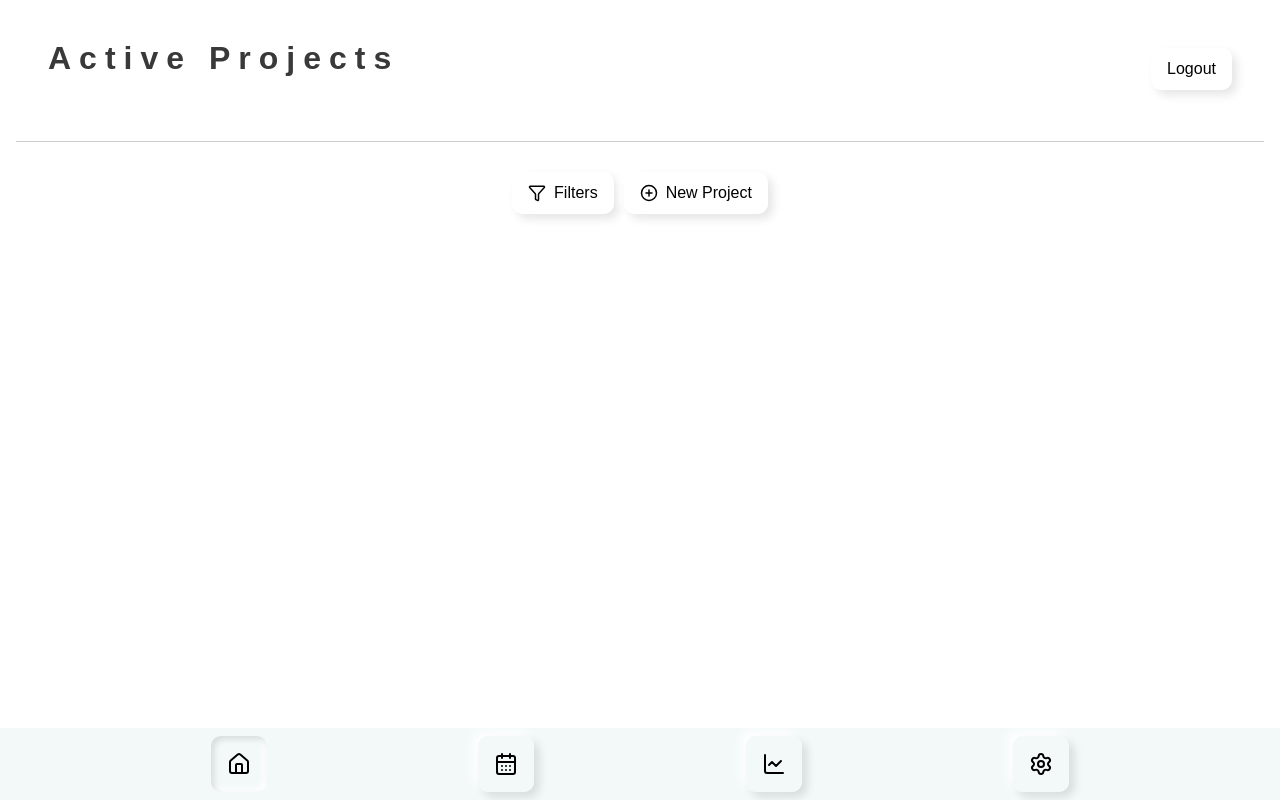
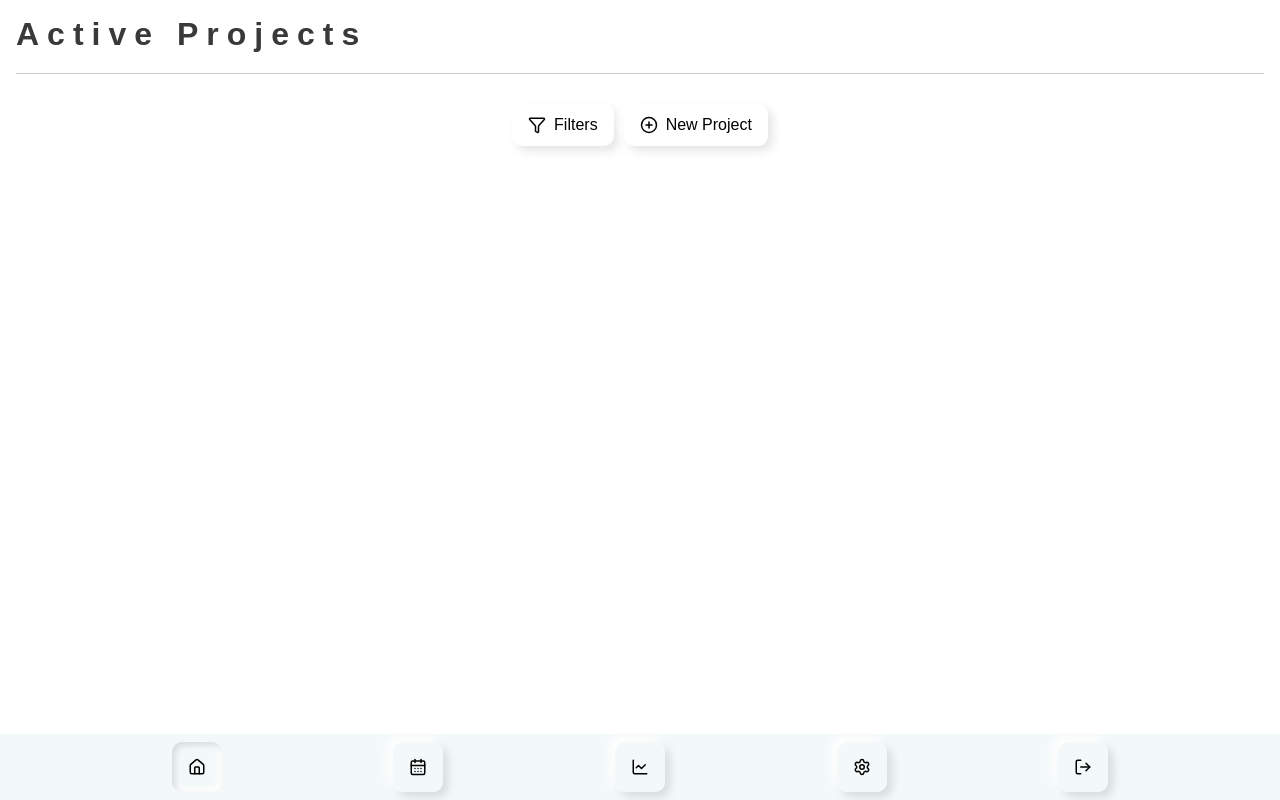
Before and after one commit to vee-b/hooked, a SvelteKit app: page / in a window 1280 px wide. Built offline with nearby package versions, Linux system fonts and the light colour scheme; sample sign-in values are in the browser's storage.

Commit message:
moved the logout button to the navbar

```diff
--- a/src/components/NavBar.svelte
+++ b/src/components/NavBar.svelte
@@ -2,6 +2,7 @@
     import { goto } from '$app/navigation';
     import { Home, ChartLine, CalendarDays, Settings, ChartBar, ChartPie, Filter, Camera, Upload, Clock, PlusCircle, Activity, User, LogOut } from 'lucide-svelte'; // Example icons, adjust as needed
     import { page } from '$app/stores'; // To access the current route
+    import { logoutAccount } from '../controllers/accountsController';
 
     // Subscribe to the page store to reactively track the current path
     let currentPath: string;
@@ -13,6 +14,11 @@
     function isActive(route: string): boolean {
       return currentPath === route;
     }
+
+    // Handle logout on button click
+    const handleLogout = () => {
+      logoutAccount();
+    };
     </script>
 
   <style>
@@ -30,6 +36,26 @@
       font-family: 'Poppins', sans-serif;
     }
 
+    button {
+      display: flex;
+      flex-direction: column;
+      align-items: center;
+      text-decoration: none;
+      color: black;
+      font-size: 0.8rem;
+      padding: 1rem;
+      border: none;
+      border-radius: 10px;
+      background: #f3f9f9fa;
+      box-shadow: 5px 5px 10px rgba(0, 0, 0, 0.123), -5px -5px 10px #ffffff;
+      transition: all 0.3s ease;
+    }
+
+    button:hover,
+    button.active {
+      box-shadow: inset 3px 3px 6px rgba(0, 0, 0, 0.123), inset -3px -3px 6px #ffffff;
+    }
+
     a {
       display: flex;
       flex-direction: column;
@@ -41,16 +67,9 @@
       border: none;
       border-radius: 10px;
       background: #f3f9f9fa;
-      /* box-shadow: 5px 5px 10px #b4d1e3, -5px -5px 10px #ffffff; */
       box-shadow: 5px 5px 10px rgba(0, 0, 0, 0.123), -5px -5px 10px #ffffff;
       transition: all 0.3s ease;
     }
-
-    a span {
-      font-size: 0.8rem;
-      line-height: 1.2; /* Ensures good readability */
-    }
-
 
     a:hover,
     a.active {
@@ -59,23 +78,26 @@
     }
 
     .icon {
-      width: 24px;
-      height: 24px;
+      /* width: 24px;
+      height: 24px; */
       margin-bottom: 0.2rem;
     }
   </style>
 
   <nav>
     <a href="/" class={$page.url.pathname === '/' ? 'active' : ''}>
-      <Home class="icon" />
+      <Home class="icon" size={18} />
     </a>
     <a href="/inactiveProjects" class={$page.url.pathname === '/inactiveProjects' ? 'active' : ''}>
-      <CalendarDays class="icon" />
+      <CalendarDays class="icon" size={18}/>
     </a>
     <a href="/stats" class={$page.url.pathname === '/stats' ? 'active' : ''}>
-      <ChartLine class="icon" />
+      <ChartLine class="icon" size={18}/>
     </a>
     <a href="/settings" class={$page.url.pathname === '/settings' ? 'active' : ''}>
-      <Settings class="icon" />
+      <Settings class="icon" size={18}/>
     </a>
+    <button on:click={handleLogout} class="nav-button">
+      <LogOut class="icon" size={18} />
+    </button>
   </nav>
--- a/src/routes/+page.svelte
+++ b/src/routes/+page.svelte
@@ -15,9 +15,9 @@
   export const projectsList = writable<Project[]>([]);
 
   // Handle logout on button click
-  const handleLogout = () => {
-    logoutAccount();
-  };
+  // const handleLogout = () => {
+  //   logoutAccount();
+  // };
 
   const navigateToNewProject = () => {
     goto('/projectDetails');
@@ -107,14 +107,14 @@
   }
 
   .header-container {
-    display: flex;
+    /* display: flex;
     justify-content: space-between;
     align-items: center;
     padding: 1.5rem 2rem;
     position: relative;
     z-index: 10;
     flex-wrap: wrap;
-    gap: 1rem;
+    gap: 1rem; */
 }
 
 .title {
@@ -125,7 +125,7 @@
 }
 
 
-  .logout-button {
+  /* .logout-button {
     padding: 0.5rem 1rem;
     font-weight: 500;
     background: #ffffff;
@@ -136,7 +136,7 @@
 
   .logout-button:hover {
     box-shadow: inset 3px 3px 6px rgba(0, 0, 0, 0.1), inset -3px -3px 6px #ffffff;
-  }
+  } */
 
   .button {
     display: flex;
@@ -304,10 +304,10 @@
 <div class="home">
 
   <div class="header-container">
+    <!-- <button class="button logout-button" on:click={handleLogout}>
+      Logout
+    </button> -->
     <h1 class="title">Active Projects</h1>
-    <button class="button logout-button" on:click={handleLogout}>
-      Logout
-    </button>
   </div>
 
   <div class="divider"></div>
--- a/src/routes/inactiveProjects/+page.svelte
+++ b/src/routes/inactiveProjects/+page.svelte
@@ -16,9 +16,9 @@
   export const projectsList = writable<Project[]>([]);
 
   // Handle logout on button click
-  const handleLogout = () => {
-    logoutAccount();
-  };
+  // const handleLogout = () => {
+  //   logoutAccount();
+  // };
 
   const fetchProjects = async () => {
   try {
@@ -116,10 +116,11 @@
   font-size: 2rem;
   letter-spacing: 8px;
   margin: 0;
+  margin: 2rem 0 1rem;
 }
 
 
-  .logout-button {
+  /* .logout-button {
     padding: 0.5rem 1rem;
     font-weight: 500;
     background: #ffffff;
@@ -130,7 +131,7 @@
 
   .logout-button:hover {
     box-shadow: inset 3px 3px 6px rgba(0, 0, 0, 0.1), inset -3px -3px 6px #ffffff;
-  }
+  } */
 
   .button {
     display: flex;
@@ -299,9 +300,9 @@
 
   <div class="header-container">
     <h1 class="title">Inactive Projects</h1>
-    <button class="button logout-button" on:click={handleLogout}>
+    <!-- <button class="button logout-button" on:click={handleLogout}>
       Logout
-    </button>
+    </button> -->
   </div>
 
   <div class="divider"></div>
--- a/src/routes/settings/+page.svelte
+++ b/src/routes/settings/+page.svelte
@@ -5,9 +5,9 @@
   import { gradeSystem, setGradeSystem } from '../../stores/settingsStore';
 
   // Handle logout on button click
-  const handleLogout = () => {
-    logoutAccount();
-  };
+  // const handleLogout = () => {
+  //   logoutAccount();
+  // };
 
   // Handle dropdown change event
   const handleGradeChange = (event: Event) => {
@@ -55,7 +55,7 @@
     margin: 0;
   }
 
-  .logout-button {
+  /* .logout-button {
     padding: 0.5rem 1rem;
     font-weight: 500;
     background: #ffffff;
@@ -69,7 +69,7 @@
 
   .logout-button:hover {
     box-shadow: inset 3px 3px 6px rgba(0, 0, 0, 0.1), inset -3px -3px 6px #ffffff;
-  }
+  } */
 
   .divider {
     height: 10px;
@@ -98,9 +98,9 @@
 <div class="home">
   <div class="header-container">
     <h1 class="title">Settings</h1>
-    <button class="logout-button" on:click={handleLogout}>
+    <!-- <button class="logout-button" on:click={handleLogout}>
       Logout
-    </button>
+    </button> -->
   </div>
 
   <div class="divider"></div>
--- a/src/routes/stats/+page.svelte
+++ b/src/routes/stats/+page.svelte
@@ -5,9 +5,9 @@
   import { checkLoginStatus, logoutAccount } from '../../controllers/accountsController';
 
   // Handle logout on button click
-  const handleLogout = () => {
-    logoutAccount();
-  };
+  // const handleLogout = () => {
+  //   logoutAccount();
+  // };
 
   // Fetch project details on mount
   onMount(async () => {
@@ -43,7 +43,7 @@
     margin: 0;
   }
 
-  .logout-button {
+  /* .logout-button {
     padding: 0.5rem 1rem;
     font-weight: 500;
     background: #ffffff;
@@ -56,7 +56,7 @@
 
   .logout-button:hover {
     box-shadow: inset 3px 3px 6px rgba(0, 0, 0, 0.1), inset -3px -3px 6px #ffffff;
-  }
+  } */
 
   .divider {
     height: 10px;
@@ -68,7 +68,7 @@
 <div class="home">
   <div class="header-container">
     <h1 class="title">Stats</h1>
-    <button class="logout-button" on:click={handleLogout}>Logout</button>
+    <!-- <button class="logout-button" on:click={handleLogout}>Logout</button> -->
   </div>
 
   <div class="divider"></div>
```
Also changed, not shown: src/routes/annotations/+page.svelte (+8 -8 lines), src/routes/projectDetails/+page.svelte (+8 -37 lines).
